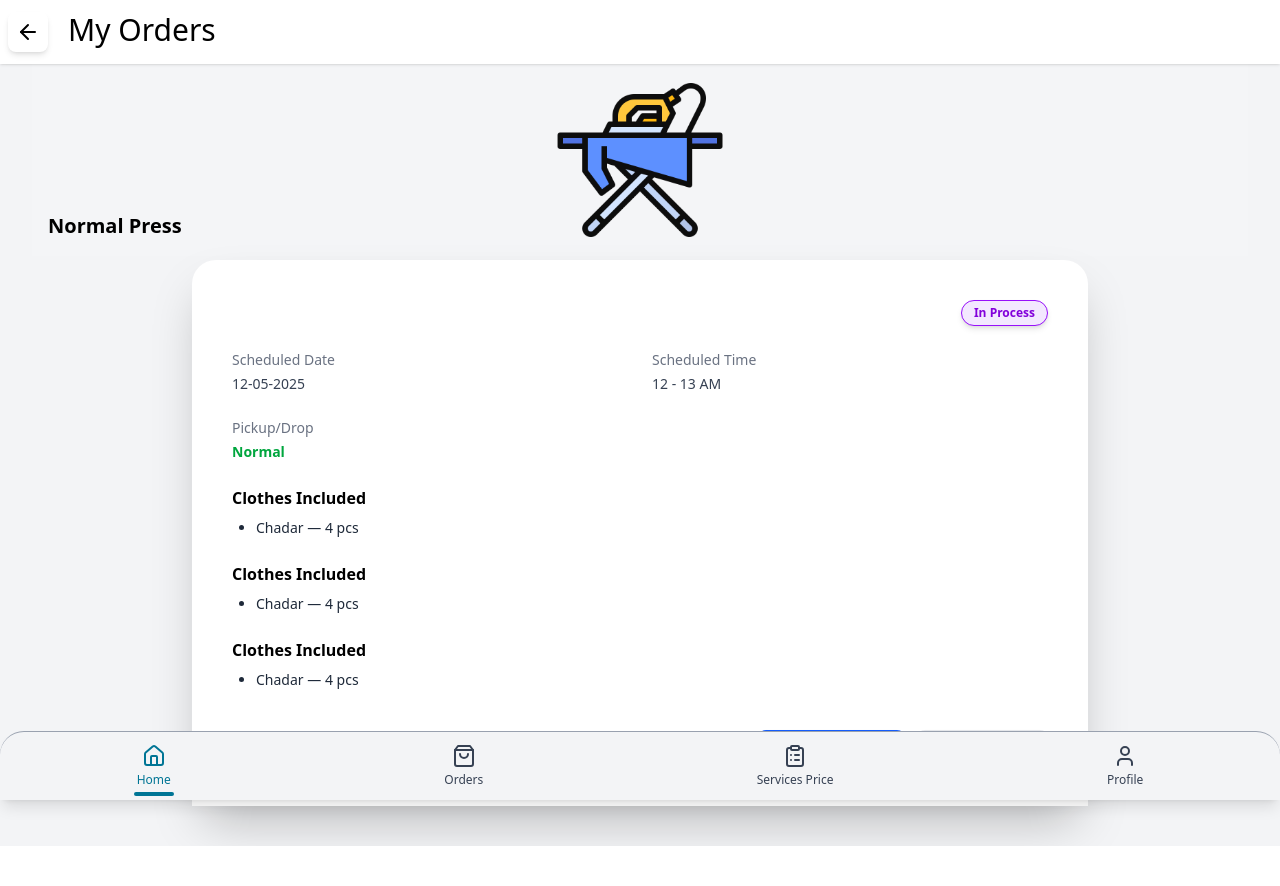
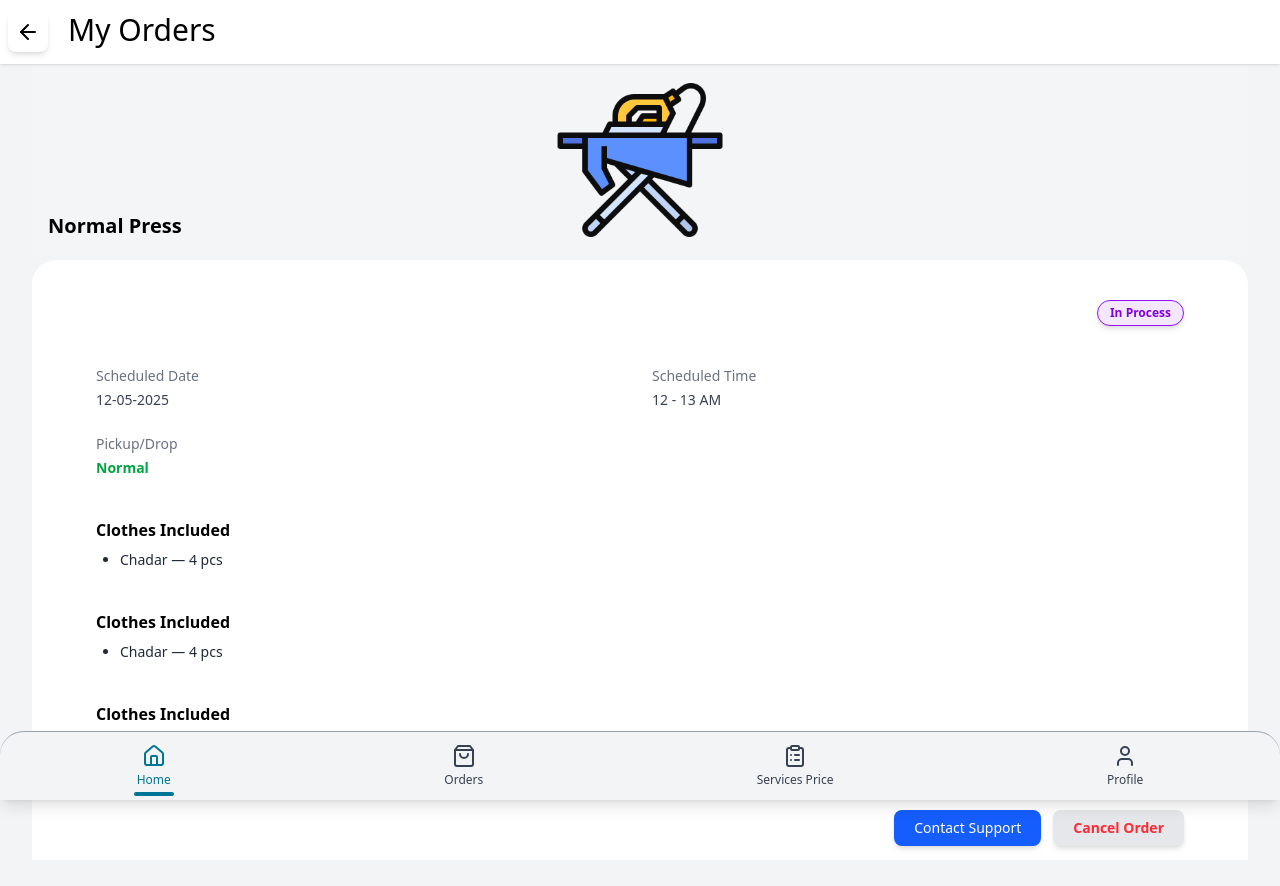
Before and after one commit to Sandb786/Laundry_project_User_Pannel_Frontend, a React (Vite) app: page /myorders in a window 1280 px wide. Shown: the top 886 px of the page. Before the commit the page ends 846 px from the top, so only its background shows below. Built offline with nearby package versions, Linux system fonts and the light colour scheme.

Commit message:
Chack size

```diff
--- a/src/Show_orders/Order_details/ShowDetail.jsx
+++ b/src/Show_orders/Order_details/ShowDetail.jsx
@@ -21,10 +21,11 @@ export default function OrderDetail({ order }) {
                     </div>
                 </div>
 
-            <div className="max-w-4xl mx-auto bg-white shadow-2xl rounded-t-3xl overflow-hidden mt-1">
+            <div className="overflow-y-auto  pr-0 max-h-[70vh] sm:max-h-[600px] mx-auto bg-white rounded-t-3xl  mt-1 px-4 sm:px-6">
 
                 {/* Order Details */}
-                <div className="p-6 sm:p-10 space-y-6">
+                <div className="p-6 sm:p-10 space-y-10 mb-50">
+
                     {/* Status Badge */}
                     <div className="flex justify-end">
                         <Typography
@@ -89,6 +90,7 @@ export default function OrderDetail({ order }) {
                         </ul>
                     </div>
 
+
                     {/* Action Buttons */}
                     <div className="pt-4 flex flex-wrap gap-3 justify-end">
                         <button className="bg-blue-600 text-white px-5 py-2 rounded-lg text-sm shadow-md hover:bg-blue-700 transition">
```
